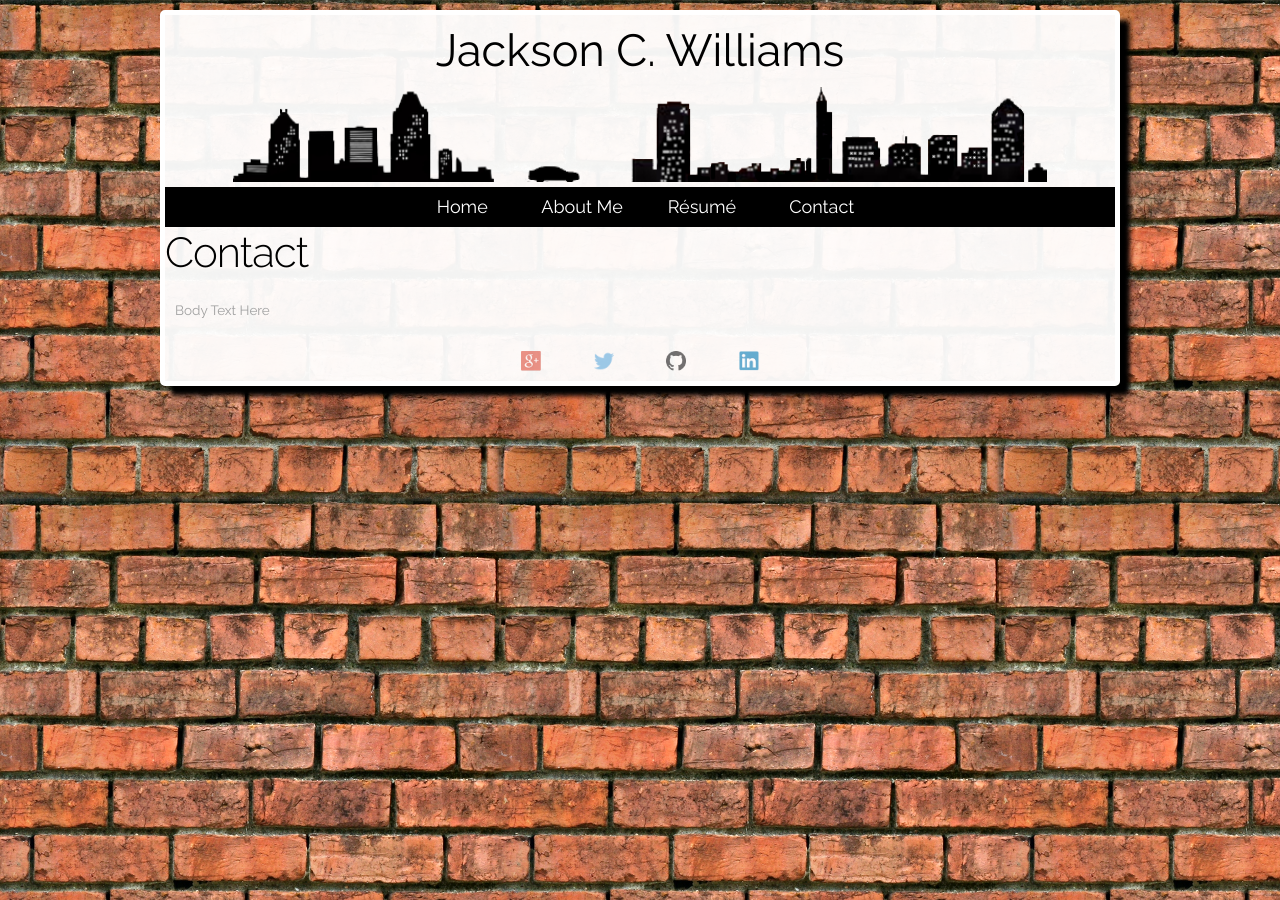
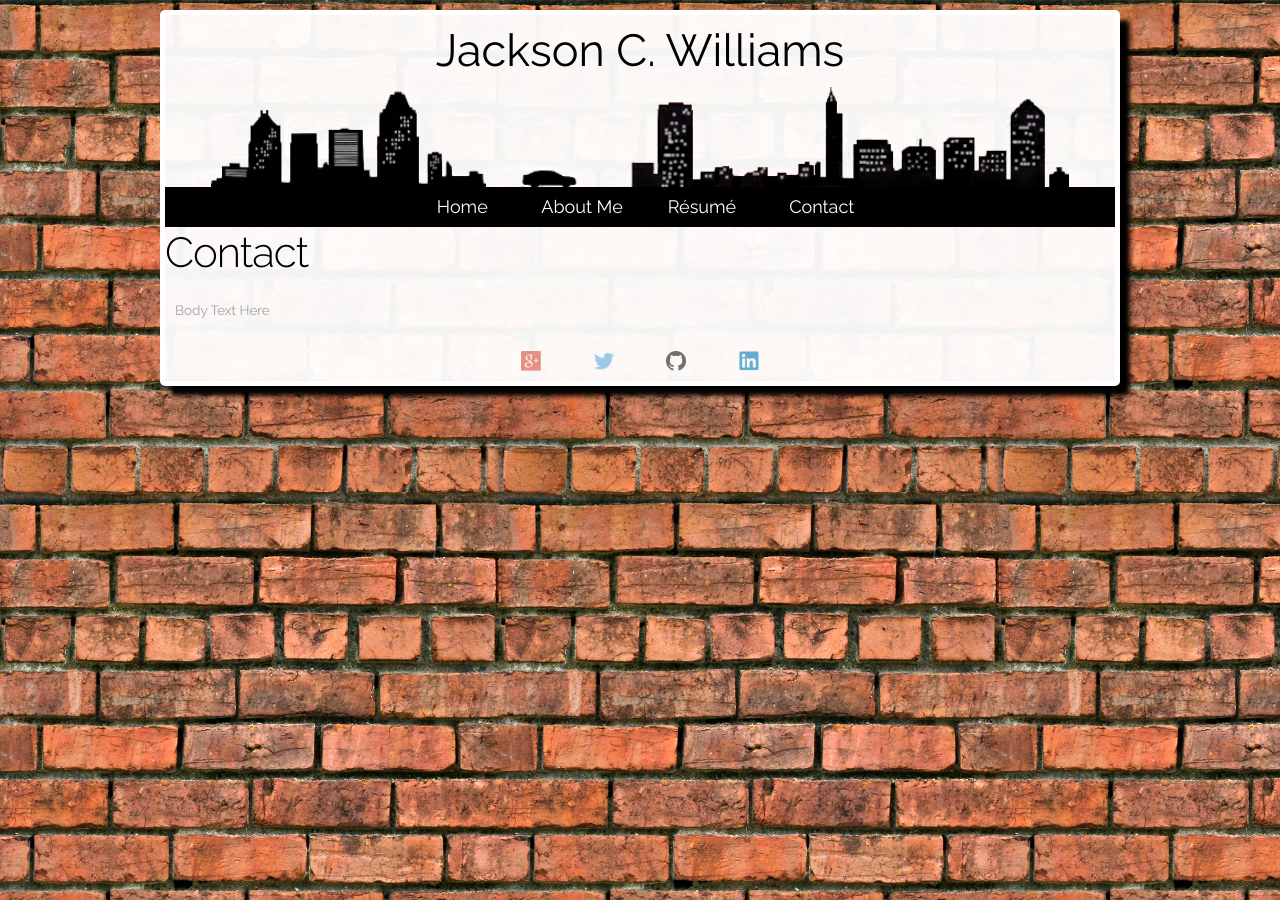
Before and after one commit to jacksoncwilliams/jackson-erin, a Jekyll site: the page built from contact.html, in a window 1280 px wide. Built offline with Jekyll 4.4.1, drawn with Linux system fonts in a browser that asks for light colours.

Commit message:
Update fleek.html

```diff
--- a/_layouts/fleek.html
+++ b/_layouts/fleek.html
@@ -38,7 +38,7 @@
   <div id="header" class="twelve columns">
    Jackson C. Williams
         <div id="mainlogo">
-        	  <img src="/images/logowithcartransparent.png" max-width="780px" min-width="700px" height="95px" align="center">
+        	  <img src="/images/logowithcartransparent.png" max-width="780px" min-width="700px" height="100px" align="center">
         </div>
         </div>
     <!--Navigation-->
```
